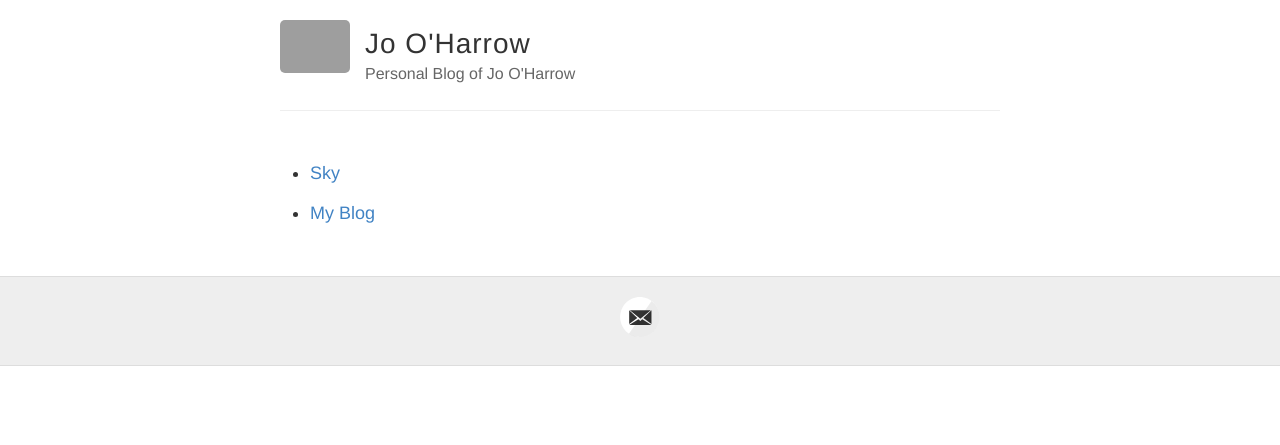
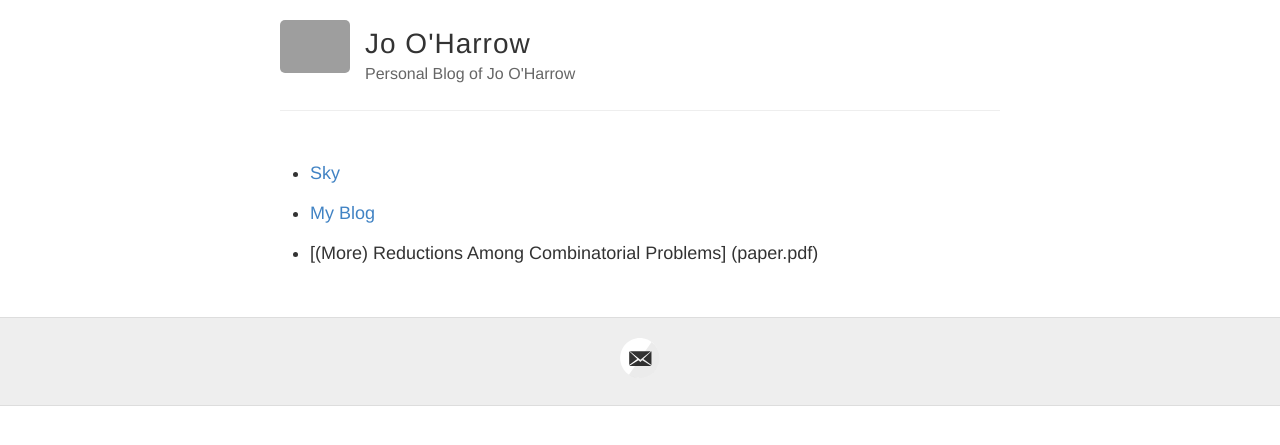
Before and after one commit to josieoharrow/josieoharrow.github.io, a Jekyll site: the page built from index.md, in a window 1280 px wide. Shown: the top 445 px of the page. Built offline with Jekyll 4.4.1, drawn with Linux system fonts in a browser that asks for light colours.

Commit message:
Update index.md

```diff
--- a/index.md
+++ b/index.md
@@ -4,4 +4,6 @@ title: Jo O'Harrow
 ---
 * [Sky](sky.html)
 
-* [My Blog](blog.html)
+<!-- comment -->* [My Blog](blog.html)
+
+* [(More) Reductions Among Combinatorial Problems] (paper.pdf)
```
